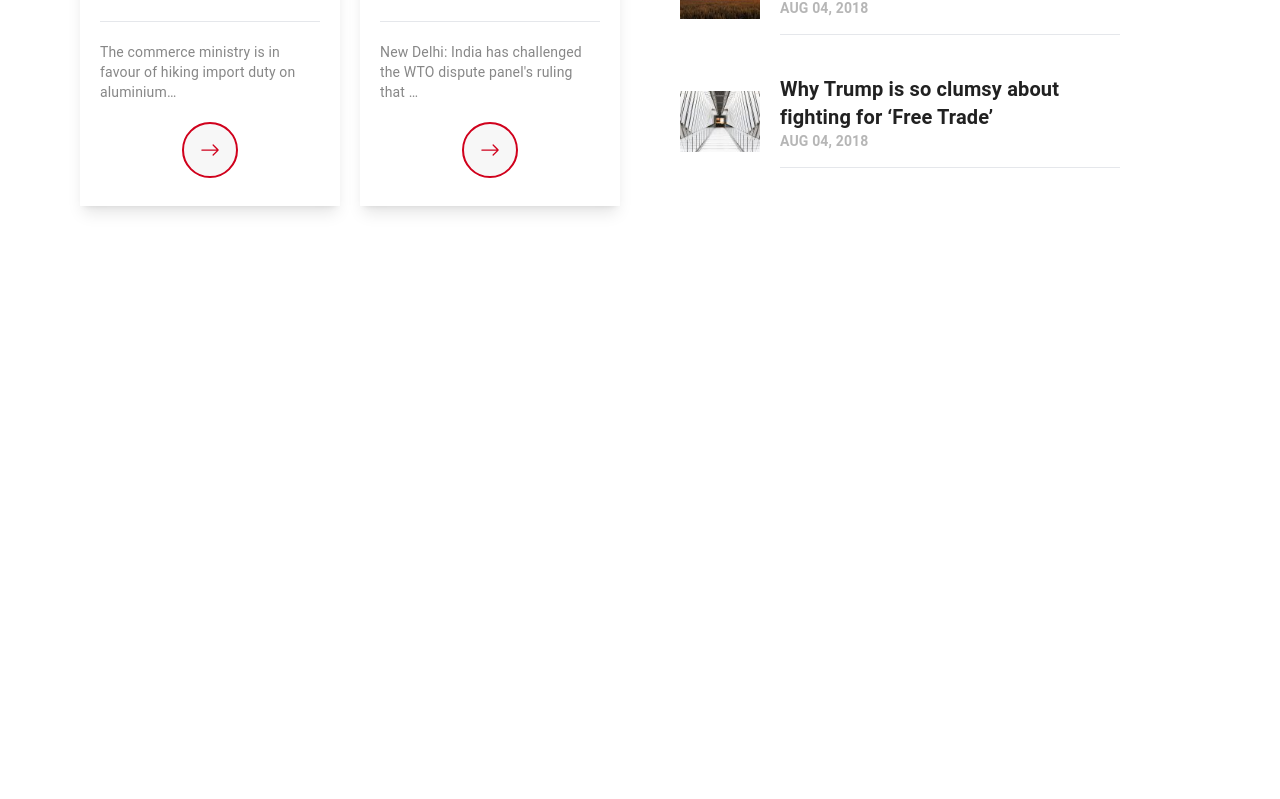
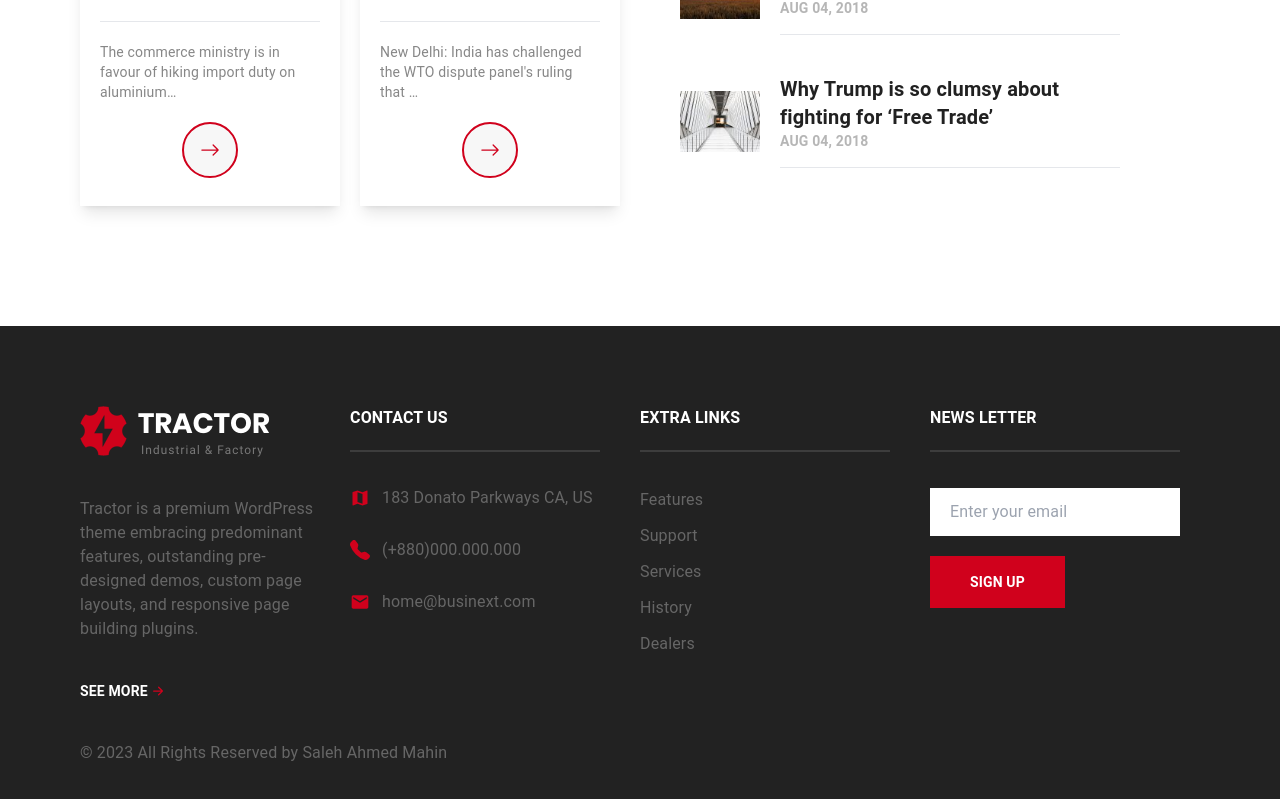
Before and after one commit to SalehAhmed19/architect_website, a React (Create React App) app: page / in a window 1280 px wide. Shown: the part 4037-4836 px from the top of the page. Before the commit the page ends 4347 px from the top, so only its background shows below. Built offline with nearby package versions, Linux system fonts and the light colour scheme.

Commit message:
footer added

```diff
--- a/src/App.js
+++ b/src/App.js
@@ -1,12 +1,14 @@
 import "./App.css";
 import DrawerAppBar from "./Shared/DrawerAppBar";
 import Home from "./Pages/Home";
+import Footer from "./Shared/Footer";
 
 function App() {
   return (
     <div className="App">
       <DrawerAppBar />
       <Home />
+      <Footer />
     </div>
   );
 }
--- /dev/null
+++ b/src/Shared/Footer.jsx
@@ -0,0 +1,71 @@
+import React from "react";
+import logo from "../Assets/footer-logo.png";
+import { BsArrowRightShort, BsTelephoneFill } from "react-icons/bs";
+import { MdMap, MdMail } from "react-icons/md";
+
+const Footer = () => {
+  return (
+    <div className="bg-[#222222] text-[#666666] lg:p-20 p-5">
+      <div className="flex flex-col lg:flex-row">
+        <div className="w-2/4">
+          <img src={logo} alt="" />
+          <p className="my-10">
+            Tractor is a premium WordPress theme embracing predominant features,
+            outstanding pre-designed demos, custom page layouts, and responsive
+            page building plugins.
+          </p>
+          <button className="text-[#fff] font-bold text-sm flex items-center">
+            SEE MORE <BsArrowRightShort className="text-xl text-[#D0011C]" />
+          </button>
+        </div>
+        <div className="lg:w-2/4 mx-5">
+          <h5 className="text-[#fff] font-bold mb-5">CONTACT US</h5>
+          <hr className="border border-[#3D3D3D] mb-5" />
+          <p className="flex items-center">
+            <MdMap className="text-xl mr-3 my-4 text-[#D0011C]" />
+            183 Donato Parkways CA, US
+          </p>
+          <p className="flex items-center">
+            <BsTelephoneFill className="text-xl mr-3 my-4 text-[#D0011C]" />
+            (+880)000.000.000
+          </p>
+          <p className="flex items-center">
+            <MdMail className="text-xl mr-3 my-4 text-[#D0011C]" />
+            home@businext.com
+          </p>
+        </div>
+        <div className="lg:w-2/4 mx-5">
+          <h5 className="text-[#fff] font-bold mb-5">EXTRA LINKS</h5>
+          <hr className="border border-[#3D3D3D] mb-9" />
+          <p className="my-3 hover:underline cursor-pointer">Features</p>
+          <p className="my-3 hover:underline cursor-pointer">Support</p>
+          <p className="my-3 hover:underline cursor-pointer">Services</p>
+          <p className="my-3 hover:underline cursor-pointer">History</p>
+          <p className="my-3 hover:underline cursor-pointer">Dealers</p>
+        </div>
+        <div className="lg:w-2/4 mx-5">
+          <h5 className="text-[#fff] font-bold mb-5">NEWS LETTER</h5>
+          <hr className="border border-[#3D3D3D] mb-9" />
+          <form>
+            <input
+              type="text"
+              placeholder="Enter your email"
+              className="py-3 px-5 w-full"
+            />
+            <button
+              className="bg-[#D0011C] hover-effect px-10 py-4 my-5 text-sm font-bold text-[#fff] hover:bg-[#fff] hover:text-[#000]"
+              type="submit"
+            >
+              SIGN UP
+            </button>
+          </form>
+        </div>
+      </div>
+      <p className="mt-10">
+        &copy; 2023 All Rights Reserved by Saleh Ahmed Mahin
+      </p>
+    </div>
+  );
+};
+
+export default Footer;
```
Also changed, not shown: src/Assets/footer-logo.png (added).
